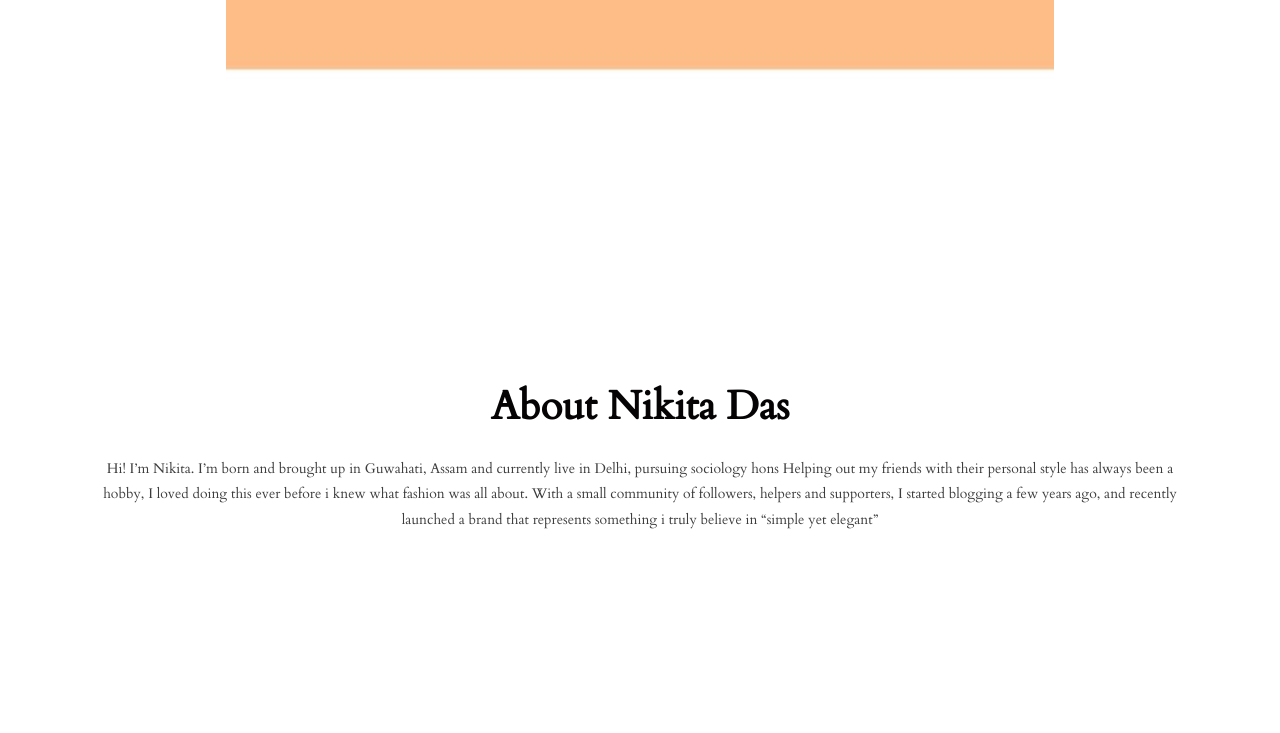
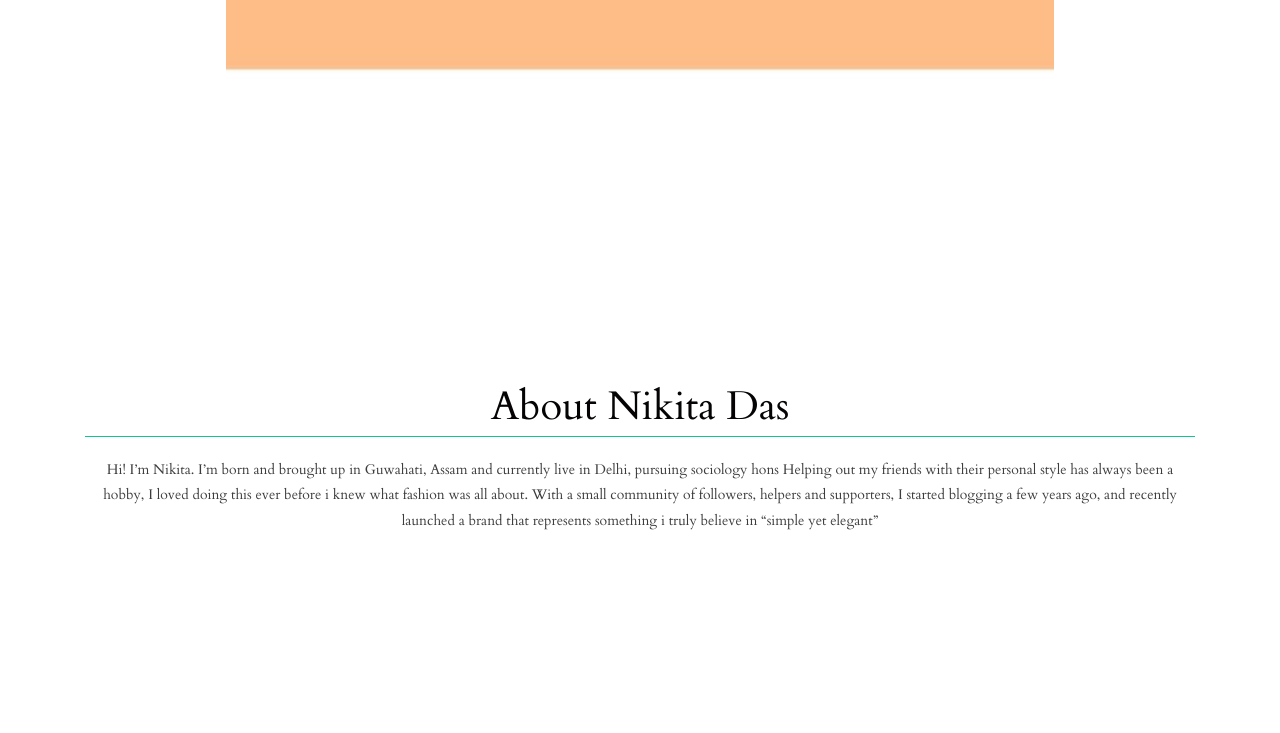
Before and after one commit to Swagatadas2000/Label-Crimsonmuse, a plain HTML site: page index.html in a window 1280 px wide. Shown: the part 1663-2396 px from the top of the page. Drawn offline with nearby package versions, Linux system fonts and the light colour scheme; a web font is replaced by a local one.

Commit message:
borderbottom

```diff
--- a/css/style.css
+++ b/css/style.css
@@ -1972,9 +1972,11 @@ img.zoom {
 
 .download .titlepage h2 {
 	padding: 0px 0px 6px 0px;
-	font-size: 40px;
+	font-size: 40px;gi
 	font-weight: bold;
+	border-bottom: #0fc690 solid 1px;
 	color: #050303;
+	border-bottom: ;
 	line-height: 46px;
 	margin-bottom: 0px;
 	margin-bottom: 20px;
```
